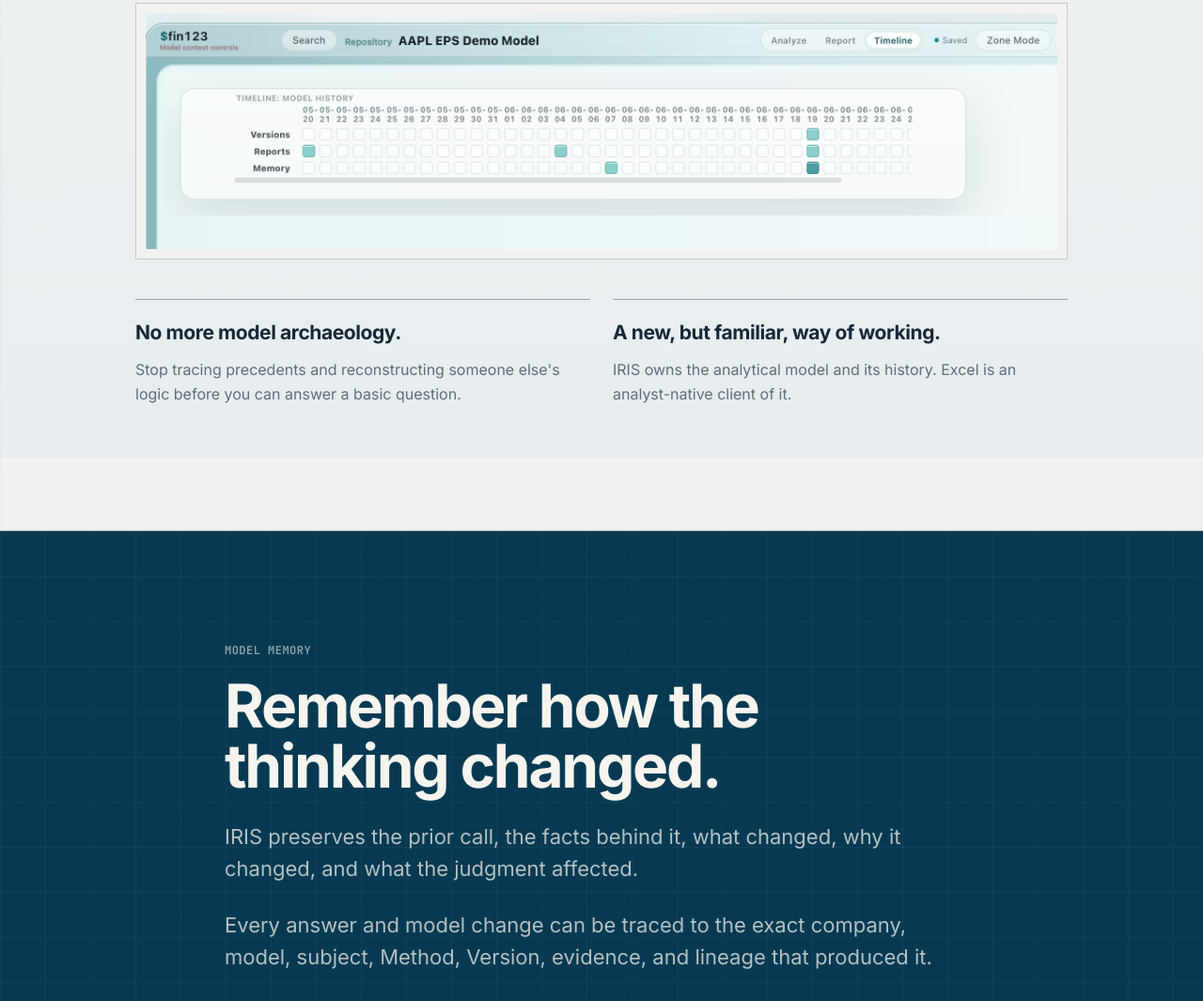
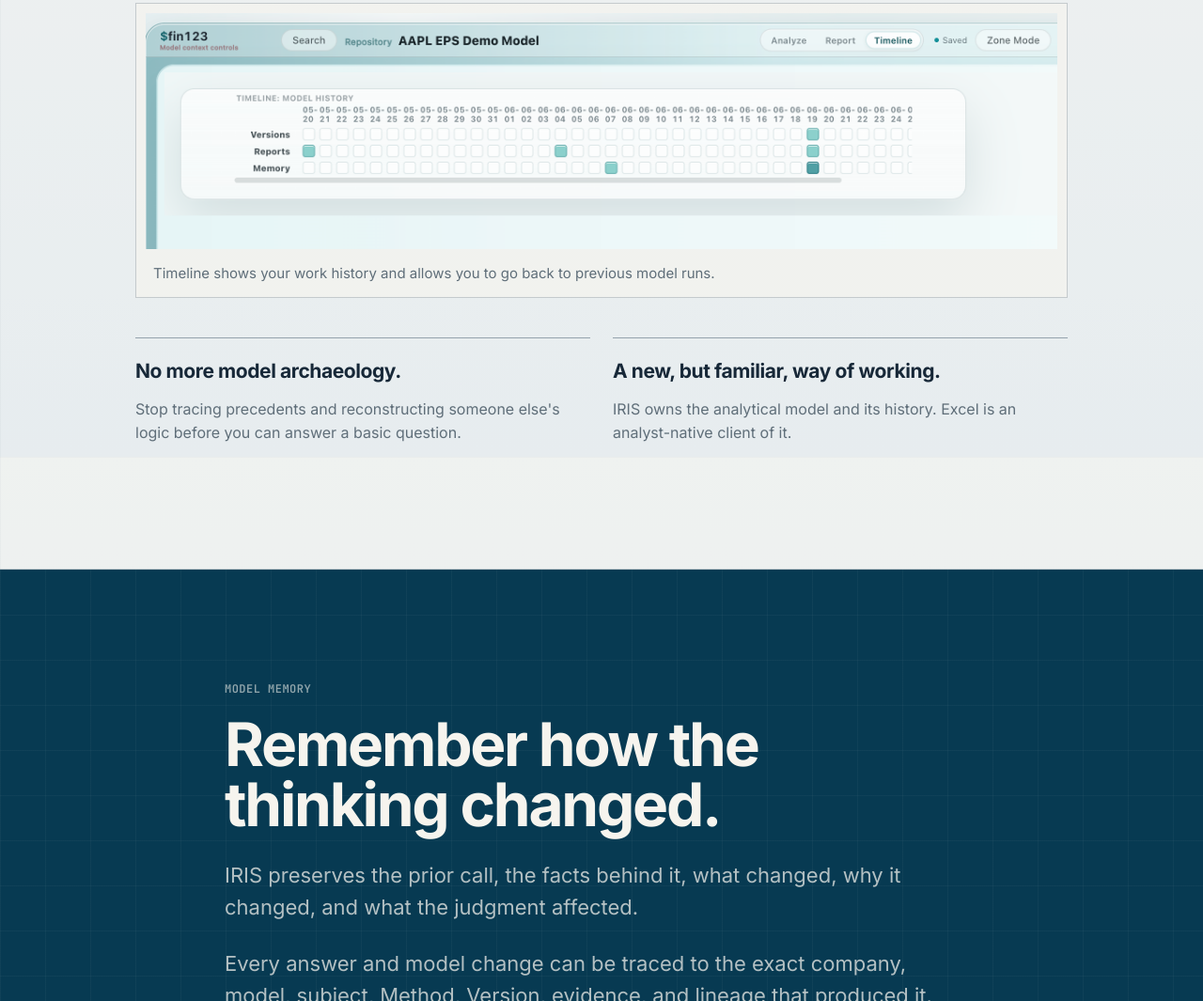
Before and after one commit to reckoning-machines/homepage, a plain HTML site: page index.html in a window 1280 px wide. Shown: the part 7514-8579 px from the top of the page at 94% size. Drawn offline with Linux system fonts and the light colour scheme.

Commit message:
Add Timeline feature caption

```diff
--- a/index.html
+++ b/index.html
@@ -2444,6 +2444,13 @@
 
         .experience-timeline img {
             width: 100%;
+        }
+
+        .experience-timeline figcaption {
+            color: var(--fg-dim);
+            font-size: 15px;
+            line-height: 1.55;
+            padding: 14px 8px 4px;
         }
 
         .proof-grid {
@@ -3316,6 +3323,7 @@
 
                 <figure class="experience-timeline">
                     <img src="./timeline.png" alt="IRIS Timeline showing the sequence of model work and prior judgments" />
+                    <figcaption>Timeline shows your work history and allows you to go back to previous model runs.</figcaption>
                 </figure>
 
                 <div class="proof-grid">
```
